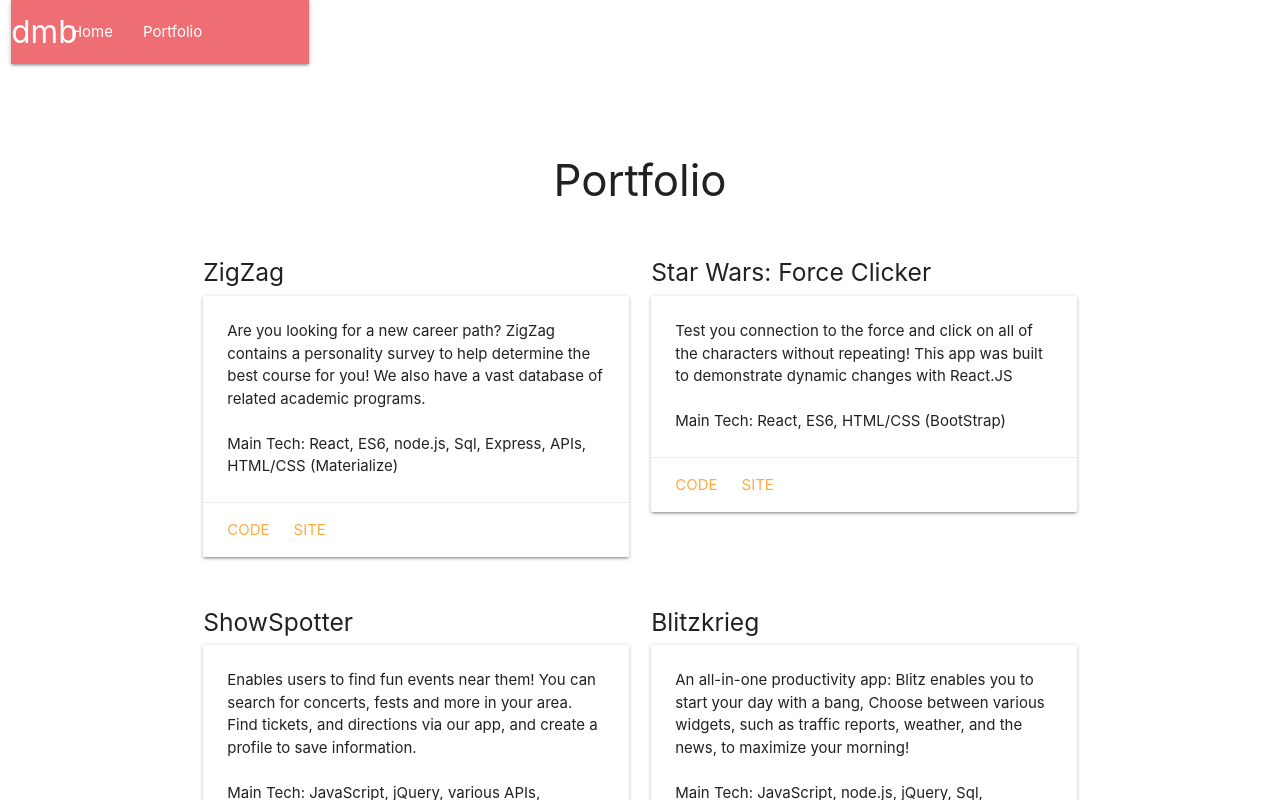
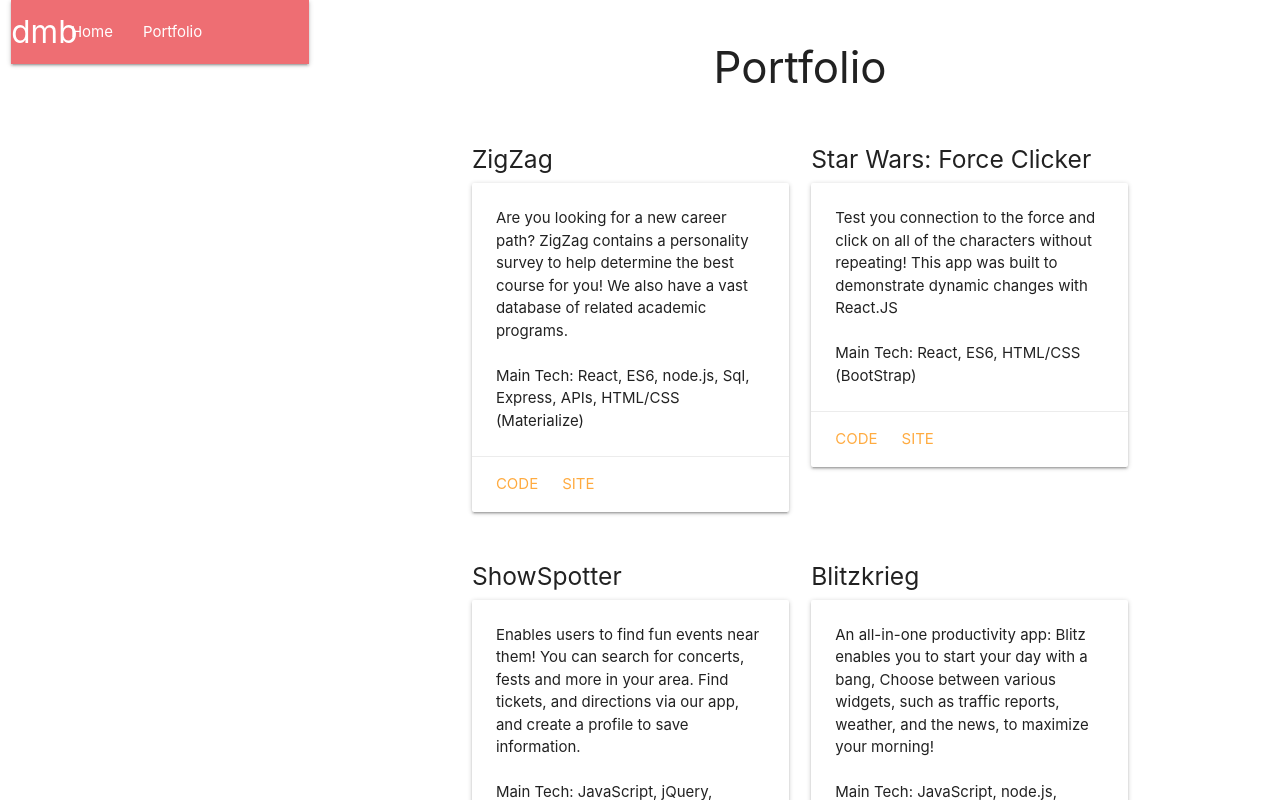
Before and after one commit to davidmbedford/davidmbedford, a React (Create React App) app: page /portfolio in a window 1280 px wide. Shown: the top 800 px of the page. Built offline with nearby package versions, Linux system fonts and the light colour scheme.

Commit message:
pages formated so they are in proper column formation

```diff
--- a/src/pages/contact/index.js
+++ b/src/pages/contact/index.js
@@ -3,15 +3,14 @@ import './style.css';
 
 function Contact() {
     return(
+        <div className="col s12 l9">
         <div className="App">
             <div className="App-header">
             <div className="container">
                     <h1>This is the Contact Page </h1>
                 </div>
-
-
-
             </div>
+        </div>
         </div>
     )
 };
--- a/src/pages/home/index.js
+++ b/src/pages/home/index.js
@@ -7,14 +7,8 @@ function Home() {
         <div className="App">
             <div className="App-header">
                 <div className="container">
-
-
-
-
-
+                    <h1>Welcome Home</h1>
                 </div>
-
-
             </div>
         </div>
         </div>
--- a/src/pages/portfolio/index.js
+++ b/src/pages/portfolio/index.js
@@ -4,6 +4,7 @@ import './style.css';
 function Portfolio() {
     return(
         <>
+          <div className="col s12 l9">
             <div className="section" id="projects-box">
                 <div className="container" id="portfolio-sec">
 
@@ -191,7 +192,7 @@ function Portfolio() {
 
     </div>
     </div>
-
+    </div>
 
 
 
--- a/src/pages/skills/index.js
+++ b/src/pages/skills/index.js
@@ -3,14 +3,13 @@ import './style.css';
 
 function Skills() {
     return(
+        <div className="col s12 l9">
         <div className="App">
             <div className="App-header">
             <div className="container">
                     <h1>This is the Skills Page </h1>
                 </div>
-
-
-
+                </div>
             </div>
         </div>
     )
```
